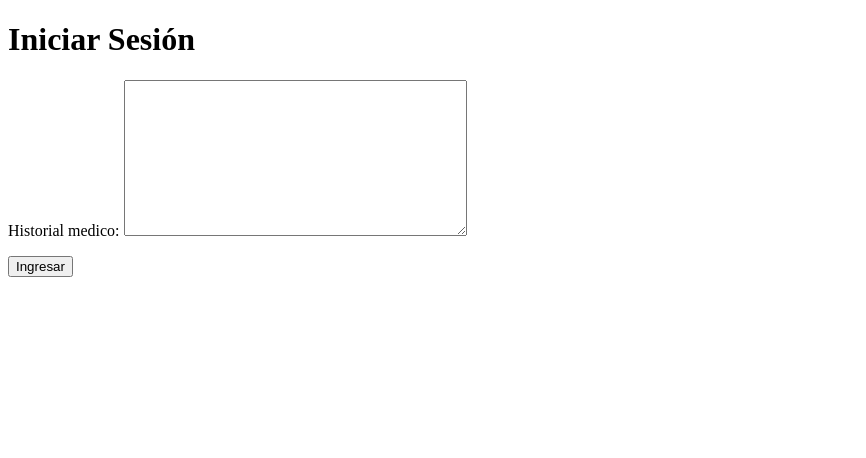
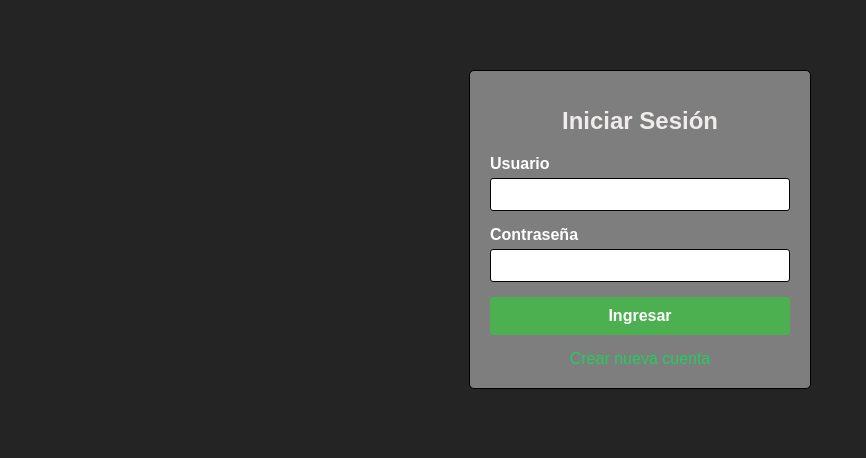
Before and after one commit to yandiux/Clinica_Python, a Django app: template clinica/templates/clinica/login.html in a window 1280 px wide. Shown: the top 458 px of the page, without its empty margins (0-866 px from the left). Run offline with Django 5.2, Linux system fonts and the light colour scheme; the template is opened without the code that fills it: values that come from a table or form of the project are taken from there, others are empty.

Commit message:
Subiendo login,historial y cambios en settings.py y url.py

```diff
--- a/clinica/templates/clinica/login.html
+++ b/clinica/templates/clinica/login.html
@@ -1,15 +1,98 @@
 <!DOCTYPE html>
 <html lang="es">
 <head>
-    <meta charset="UTF-8" />
-    <meta name="viewport" content="width=device-width, initial-scale=1.0" />
-    <title>Iniciar Sesión</title>
+    <meta charset="UTF-8">
+    <meta name="viewport" content="width=device-width, initial-scale=1.0">
+    <title>Acceso Clínica</title>
+    <style>
+        body {
+            font-family: Arial, sans-serif;
+            background-color: #242424;
+            margin: 0;
+            padding: 20px;
+        }
+
+        .login-box {
+            background-color: rgb(126, 126, 126);
+            width: 300px;
+            margin: 50px auto;
+            padding: 20px;
+            border: 1px solid #000000;
+            border-radius: 5px;
+        }
+
+        h1 {
+            text-align: center;
+            color: #f0ecec;
+            font-size: 24px;
+            margin-bottom: 20px;
+        }
+
+        .form-group {
+            margin-bottom: 15px;
+        }
+
+        .form-group label {
+            display: block;
+            margin-bottom: 5px;
+            font-weight: bold;
+            color: white;
+        }
+
+        .form-group input {
+            width: 100%;
+            padding: 8px;
+            border: 1px solid #030303;
+            border-radius: 3px;
+            box-sizing: border-box;
+        }
+
+        .btn-login {
+            width: 100%;
+            padding: 10px;
+            background-color: #4CAF50;
+            color: white;
+            border: none;
+            border-radius: 3px;
+            cursor: pointer;
+            font-size: 16px;
+            font-weight: bold;
+        }
+
+        .register-link {
+            text-align: center;
+            margin-top: 15px;
+        }
+
+        .register-link a {
+            color: #23ce5c;
+            text-decoration: none;
+        }
+    </style>
 </head>
 <body>
+    <div class="login-box">
         <h1>Iniciar Sesión</h1>
+
         <form method="POST">
-      {% csrf_token %} {{ form.as_p }}
-      <button type="submit">Ingresar</button>
+            {% csrf_token %}
+
+            <div class="form-group">
+                <label for="id_username">Usuario</label>
+                <input type="text" name="username" id="id_username" required>
+            </div>
+
+            <div class="form-group">
+                <label for="id_password">Contraseña</label>
+                <input type="password" name="password" id="id_password" required>
+            </div>
+
+            <button type="submit" class="btn-login">Ingresar</button>
         </form>
+
+        <div class="register-link">
+            <a href="/registro/">Crear nueva cuenta</a>
+        </div>
+    </div>
 </body>
 </html>
--- a/mysite/settings.py
+++ b/mysite/settings.py
@@ -16,7 +16,7 @@ from pathlib import Path
 # Build paths inside the project like this: BASE_DIR / 'subdir'.
 BASE_DIR = Path(__file__).resolve().parent.parent
 
-
+LOGIN_REDIRECT_URL = '/pacientes/'
 # Quick-start development settings - unsuitable for production
 # See https://docs.djangoproject.com/en/5.1/howto/deployment/checklist/
 
@@ -27,6 +27,7 @@ SECRET_KEY = 'django-insecure-zh=w5tk!h@@9pfq&*%n%ns)7&z9$qs75*kz#j_m%xphl+@c=51
 DEBUG = True
 
 ALLOWED_HOSTS = []
+
 
 
 # Application definition
--- a/mysite/urls.py
+++ b/mysite/urls.py
@@ -1,24 +1,12 @@
-"""
-URL configuration for mysite project.
-
-The `urlpatterns` list routes URLs to views. For more information please see:
-    https://docs.djangoproject.com/en/5.1/topics/http/urls/
-Examples:
-Function views
-    1. Add an import:  from my_app import views
-    2. Add a URL to urlpatterns:  path('', views.home, name='home')
-Class-based views
-    1. Add an import:  from other_app.views import Home
-    2. Add a URL to urlpatterns:  path('', Home.as_view(), name='home')
-Including another URLconf
-    1. Import the include() function: from django.urls import include, path
-    2. Add a URL to urlpatterns:  path('blog/', include('blog.urls'))
-"""
-from django.contrib import admin
-from django.urls import path, include  # Asegúrate de importar `include`
+from django.shortcuts import redirect
+from django.urls import path
+from . import views
 
 urlpatterns = [
-    path('admin/', admin.site.urls),
-    # Asegúrate de que este `include` está bien escrito
-    path('', include('clinica.urls')),
+    path('pacientes/', views.lista_pacientes, name='lista_pacientes'),
+    path('registro/', views.registro, name='registro'),
+    path('login/', views.iniciar_sesion, name='login'),
+    path('editar-historial/', views.editar_historial, name='editar_historial'),
+    path('buscar-pacientes/', views.buscar_pacientes, name='buscar_pacientes'),
+    path('', lambda request: redirect('login/')),
 ]
```
Also changed, not shown: clinica/templates/clinica/editar_historial.html (+55 -5 lines). Lines whose indentation alone changed are shown as unchanged.
